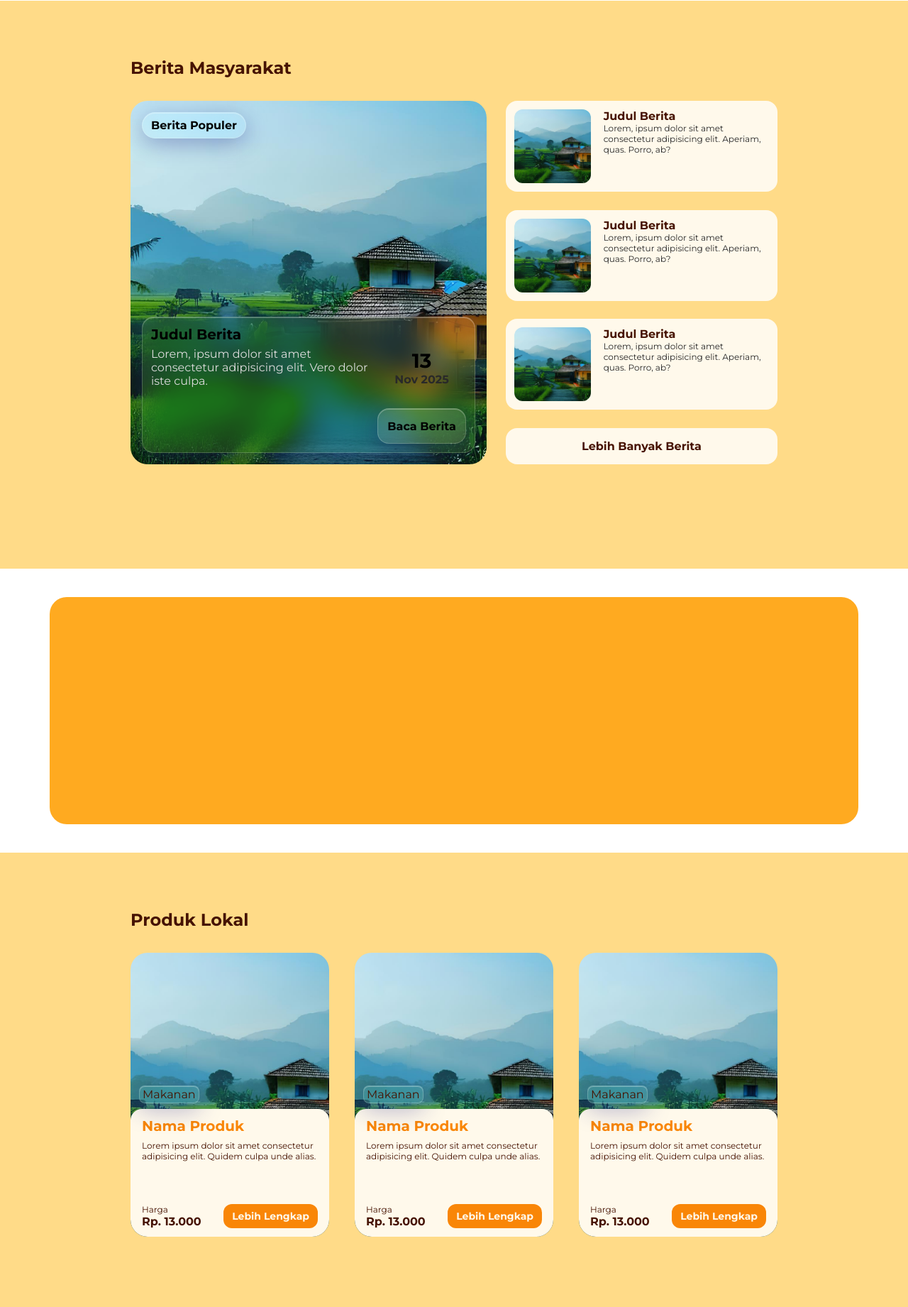
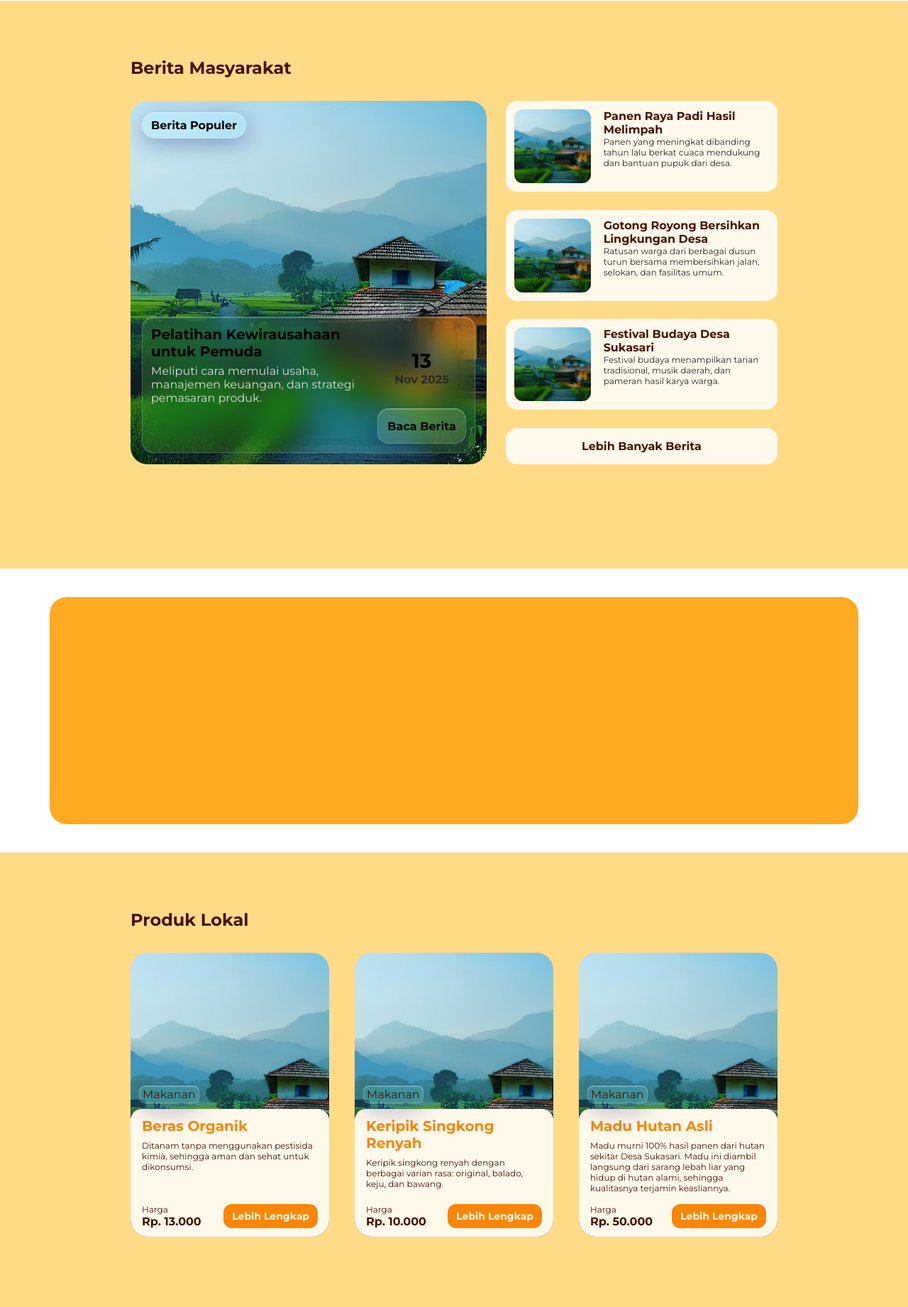
Before and after one commit to FajarAntiHero/web_desa, a PHP site: page / in a window 1280 px wide. Shown: the part 3199-5040 px from the top of the page at 71% size. Run offline with PHP 8.4, Linux system fonts and the light colour scheme.

Commit message:
isi konten page home

```diff
--- a/index.php
+++ b/index.php
@@ -44,7 +44,7 @@
             <div class="visi-misi-container d-grid">
                 <div class="bg-colonial-white-400 visi d-flex flex-col justify-between">
                     <p class="font-bold font-montserrat text-white-50">Visi</p>
-                    <p class="font-montserrat text-white-50">Lorem ipsum dolor sit amet consectetur adipisicing elit. Aperiam sed nemo, itaque exercitationem tempora repellat!</p>
+                    <p class="font-montserrat text-white-50">Terwujudnya Pemerintahan Desa yang Baik dan Pelayanan Prima untuk Masyarakat</p>
                 </div>
                 <div class="bg-colonial-white-100 misi">
                     <div class="bg-colonial-white-400">
@@ -52,17 +52,17 @@
                     </div>
                     <div>
                         <ol class="font-montserrat text-colonial-white-950">
-                            <li>Memaksimalkan sistem Kerja Aaparatur Pemerintah Desa sesuai tugas, fungsi dan wewenang.</li>
-                            <li>Menyelenggarakan Program Desa Berdasarkan Musyawarah Yang termuat dalam RPJM Desa, RKP Desa dan APB Desa.</li>
-                            <li>Melaksanakan Program Desa dengan transparan terbuka dan bertanggung jawab.</li>
-                            <li>Meningkatkan pelayanan kepada amsyarakat dari yang tidak tahu sampai mengerti dan dari yang tidak mampu menjadi mandiri dengan baik.</li>
+                            <li>Meningkatkan kemampuan dan kinerja aparatur pemerintah desa</li>
+                            <li>Melaksanakan pemerintahan desa secara partisipatif dan demokratis</li>
+                            <li>Mewujudkan transparansi dan akuntabilitas dalam pengelolaan desa</li>
+                            <li>Memberikan pelayanan publik yang berkualitas dan inklusif</li>
                         </ol>
                     </div>
                 </div>
                 <div class="bg-colonial-white-50 program-kerja">
                     <p class="font-bold font-montserrat text-colonial-white-950">Program Kerja</p>
                     <ol class="font-montserrat text-colonial-white-950">
-                        <li>Memaksimalkan sistem Kerja Aaparatur Pemerintah Desa sesuai tugas, fungsi dan wewenang.</li>
+                        <li>Memaksimalkan sistem Kerja Aparatur Pemerintah Desa sesuai tugas, fungsi dan wewenang.</li>
                         <li>Menyelenggarakan Program Desa Berdasarkan Musyawarah Yang termuat dalam RPJM Desa, RKPDes dan APB Desa.</li>
                         <li>Melaksanakan Program Desa dengan transparan terbuka dan bertanggung jawab.</li>
                         <li>Meningkatkan pelayanan kepada amsyarakat dari yang tidak tahu sampai mengerti dan dari yang tidak mampu menjadi mandiri dengan baik.</li>
@@ -137,8 +137,8 @@
                             </div>
                             <div class="hot-topic-information liquid-glass d-flex justify-between">
                                 <div class="h-full">
-                                    <p class="font-bold font-montserrat">Judul Berita</p>
-                                    <p class="font-montserrat text-white-200">Lorem, ipsum dolor sit amet consectetur adipisicing elit. Vero dolor iste culpa.</p>
+                                    <p class="font-bold font-montserrat">Pelatihan Kewirausahaan untuk Pemuda</p>
+                                    <p class="font-montserrat text-white-200">Meliputi cara memulai usaha, manajemen keuangan, dan strategi pemasaran produk.</p>
                                 </div>
                                 <div class="h-full">
                                     <div class="d-flex flex-col justify-center items-center">
@@ -159,8 +159,8 @@
                                     <img src="assets/img/hero-page-image.jpg" alt="">
                                 </div>
                                 <div>
-                                    <p class="font-bold font-montserrat text-colonial-white-950">Judul Berita</p>
-                                    <p class="font-montserrat text-white-950">Lorem, ipsum dolor sit amet consectetur adipisicing elit. Aperiam, quas. Porro, ab?</p>
+                                    <p class="font-bold font-montserrat text-colonial-white-950">Panen Raya Padi Hasil Melimpah</p>
+                                    <p class="font-montserrat text-white-950">Panen yang meningkat dibanding tahun lalu berkat cuaca mendukung dan bantuan pupuk dari desa.</p>
                                 </div>
                             </a>
                             <a href="" class="d-flex news-item bg-colonial-white-50 justify-between">
@@ -168,8 +168,8 @@
                                     <img src="assets/img/hero-page-image.jpg" alt="">
                                 </div>
                                 <div>
-                                    <p class="font-bold font-montserrat text-colonial-white-950">Judul Berita</p>
-                                    <p class="font-montserrat text-white-950">Lorem, ipsum dolor sit amet consectetur adipisicing elit. Aperiam, quas. Porro, ab?</p>
+                                    <p class="font-bold font-montserrat text-colonial-white-950">Gotong Royong Bersihkan Lingkungan Desa</p>
+                                    <p class="font-montserrat text-white-950">Ratusan warga dari berbagai dusun turun bersama membersihkan jalan, selokan, dan fasilitas umum.</p>
                                 </div>
                             </a>
                             <a href="" class="d-flex news-item bg-colonial-white-50 justify-between">
@@ -177,8 +177,8 @@
                                     <img src="assets/img/hero-page-image.jpg" alt="">
                                 </div>
                                 <div>
-                                    <p class="font-bold font-montserrat text-colonial-white-950">Judul Berita</p>
-                                    <p class="font-montserrat text-white-950">Lorem, ipsum dolor sit amet consectetur adipisicing elit. Aperiam, quas. Porro, ab?</p>
+                                    <p class="font-bold font-montserrat text-colonial-white-950">Festival Budaya Desa Sukasari</p>
+                                    <p class="font-montserrat text-white-950">Festival budaya menampilkan tarian tradisional, musik daerah, dan pameran hasil karya warga.</p>
                                 </div>
                             </a>
                             <a href="" class="d-flex justify-center items-center bg-colonial-white-50 font-bold font-montserrat text-colonial-white-950 news-cta">
@@ -208,9 +208,9 @@
                             </div>
                             <div class="product-detail d-flex flex-col justify-between bg-colonial-white-50">
                                 <div class="product-detail-text">
-                                    <p class="font-bold font-montserrat text-colonial-white-500">Nama Produk</p>
+                                    <p class="font-bold font-montserrat text-colonial-white-500">Beras Organik</p>
                                     <p class="font-montserrat text-colonial-white-950">
-                                        Lorem ipsum dolor sit amet consectetur adipisicing elit. Quidem culpa unde alias.
+                                        Ditanam tanpa menggunakan pestisida kimia, sehingga aman dan sehat untuk dikonsumsi.
                                     </p>
                                 </div>
                                 <div class="product-detail-price d-flex justify-between">
@@ -237,15 +237,15 @@
                             </div>
                             <div class="product-detail d-flex flex-col justify-between bg-colonial-white-50">
                                 <div class="product-detail-text">
-                                    <p class="font-bold font-montserrat text-colonial-white-500">Nama Produk</p>
+                                    <p class="font-bold font-montserrat text-colonial-white-500">Keripik Singkong Renyah</p>
                                     <p class="font-montserrat text-colonial-white-950">
-                                        Lorem ipsum dolor sit amet consectetur adipisicing elit. Quidem culpa unde alias.
+                                        Keripik singkong renyah dengan berbagai varian rasa: original, balado, keju, dan bawang.
                                     </p>
                                 </div>
                                 <div class="product-detail-price d-flex justify-between">
                                     <div class="w-fit h-fit">
                                         <p class="font-montserrat text-colonial-white-950">Harga</p>
-                                        <p class="font-bold font-montserrat text-colonial-white-950">Rp. 13.000</p>
+                                        <p class="font-bold font-montserrat text-colonial-white-950">Rp. 10.000</p>
                                     </div>
                                     <div>
                                         <a href="" class="d-flex items-center w-fit h-full bg-colonial-white-500 font-bold font-montserrat text-colonial-white-50">
@@ -266,15 +266,15 @@
                             </div>
                             <div class="product-detail d-flex flex-col justify-between bg-colonial-white-50">
                                 <div class="product-detail-text">
-                                    <p class="font-bold font-montserrat text-colonial-white-500">Nama Produk</p>
+                                    <p class="font-bold font-montserrat text-colonial-white-500">Madu Hutan Asli</p>
                                     <p class="font-montserrat text-colonial-white-950">
-                                        Lorem ipsum dolor sit amet consectetur adipisicing elit. Quidem culpa unde alias.
+                                        Madu murni 100% hasil panen dari hutan sekitar Desa Sukasari. Madu ini diambil langsung dari sarang lebah liar yang hidup di hutan alami, sehingga kualitasnya terjamin keasliannya.
                                     </p>
                                 </div>
                                 <div class="product-detail-price d-flex justify-between">
                                     <div class="w-fit h-fit">
                                         <p class="font-montserrat text-colonial-white-950">Harga</p>
-                                        <p class="font-bold font-montserrat text-colonial-white-950">Rp. 13.000</p>
+                                        <p class="font-bold font-montserrat text-colonial-white-950">Rp. 50.000</p>
                                     </div>
                                     <div>
                                         <a href="" class="d-flex items-center w-fit h-full bg-colonial-white-500 font-bold font-montserrat text-colonial-white-50">
@@ -299,13 +299,13 @@
                         <p class="font-bold text-colonial-white-950">Suweb</p>
                     </div>
                     <div class="footer-information-detail">
-                        <p class="text-colonial-white-950">Lorem ipsum, dolor sit amet consectetur adipisicing elit. Cupiditate tenetur unde enim ratione ab aliquid consequuntur ad tempora illo a.</p>
+                        <p class="text-colonial-white-950">Website resmi Desa Sukasari menyajikan informasi terkini seputar pemerintahan, pembangunan, kegiatan masyarakat, dan potensi desa. Kami hadir untuk memberikan pelayanan informasi yang transparan dan mudah diakses oleh seluruh masyarakat.</p>
                     </div>
                 </div>
                 <div class="footer-detail bg-colonial-white-100">
                     <p class="text-colonial-white-950 font-bold">Alamat Kantor Desa</p>
                     <p class="text-colonial-white-950">
-                        Lorem ipsum dolor sit amet consectetur adipisicing elit. Quia ullam eos dicta laboriosam aliquid expedita nihil
+                        Jl. Raya Serang Jl. Raya Serang Cibarusah 17330 Kabupaten Bekasi Jawa Barat
                     </p>
                 </div>
             </div>
```
